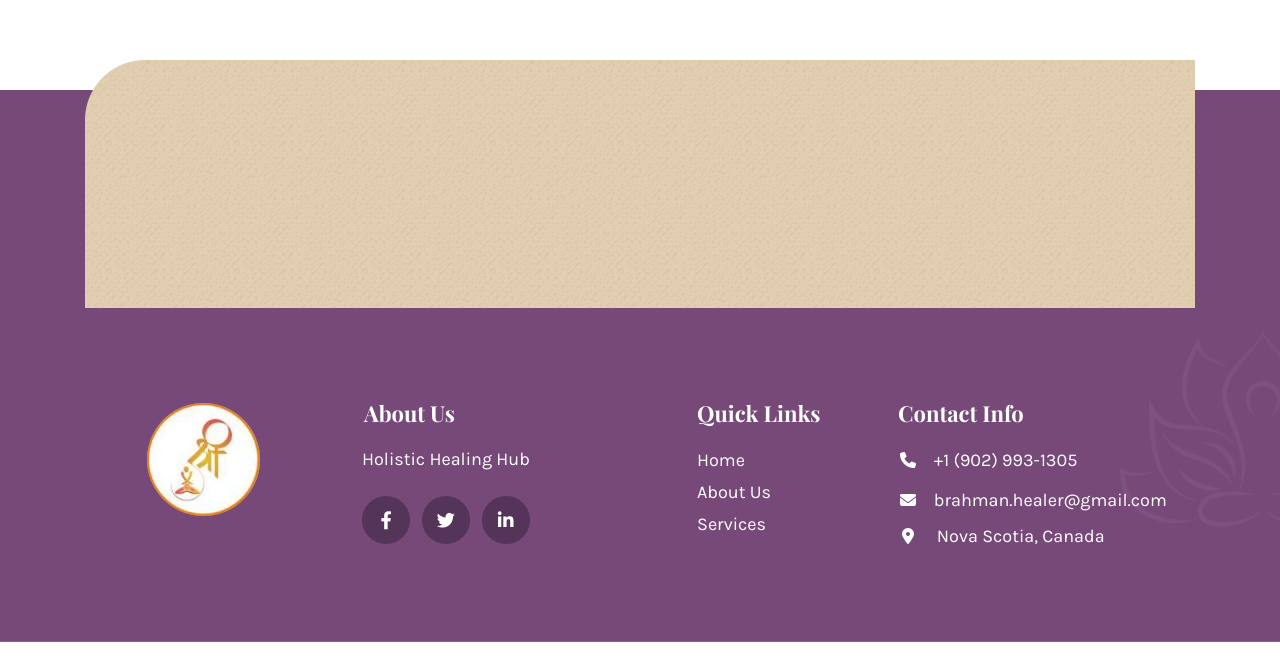
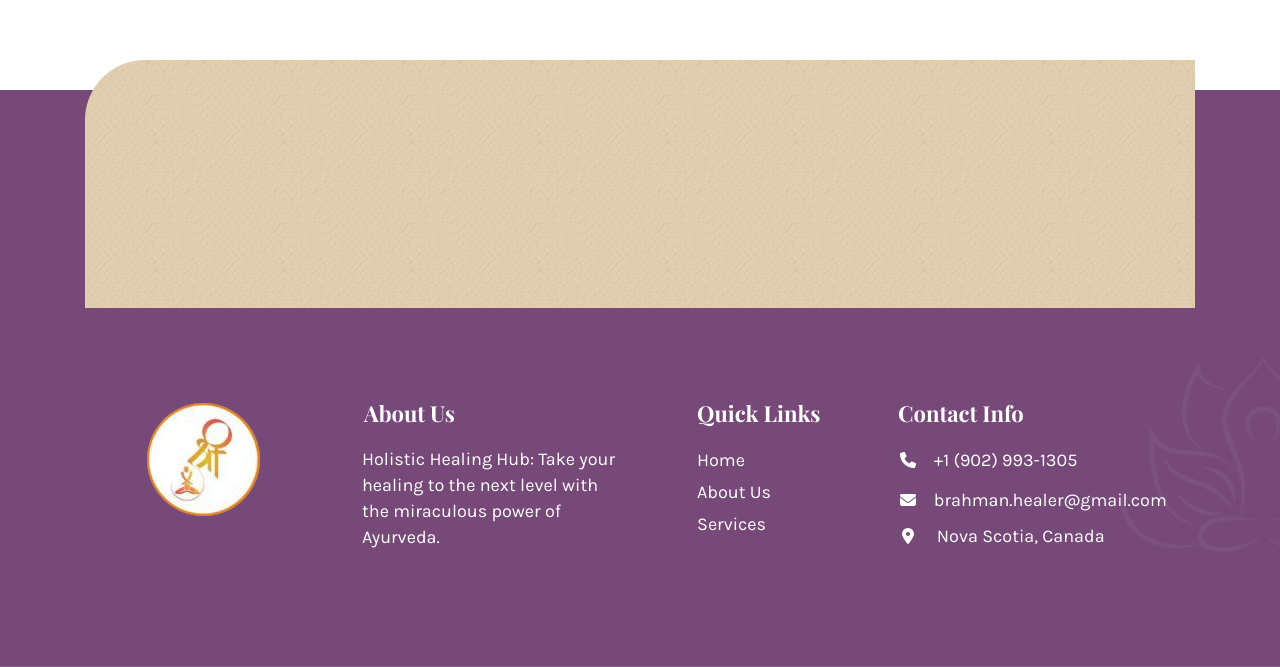
Before and after one commit to Aashrit-Garg/brahman-website, a plain HTML site: page index.html in a window 1280 px wide. Shown: the part 6753-7420 px from the top of the page. Before the commit the page ends 7395 px from the top, so only its background shows below. Drawn offline with nearby package versions, Linux system fonts and the light colour scheme; a script that the page names is missing.

Commit message:
Remove social icons

```diff
--- a/index.html
+++ b/index.html
@@ -1007,27 +1007,10 @@
                 <ul class="list-unstyled">
                   <li>
                     <p>
-                      Holistic Healing Hub
+                      Holistic Healing Hub: Take your healing to the next level with the miraculous power of Ayurveda.
                     </p>
                   </li>
-                  <li class="icons">
-                    <a href="#"
-                      ><i class="fa-brands fa-facebook-f" aria-hidden="true"></i
-                    ></a>
-                  </li>
-                  <li class="icons">
-                    <a href="#"
-                      ><i class="fa-brands fa-twitter" aria-hidden="true"></i
-                    ></a>
-                  </li>
-                  <li class="icons">
-                    <a href="#"
-                      ><i
-                        class="fa-brands fa-linkedin-in mr-0"
-                        aria-hidden="true"
-                      ></i
-                    ></a>
-                  </li>
+
                 </ul>
               </div>
             </div>
```
